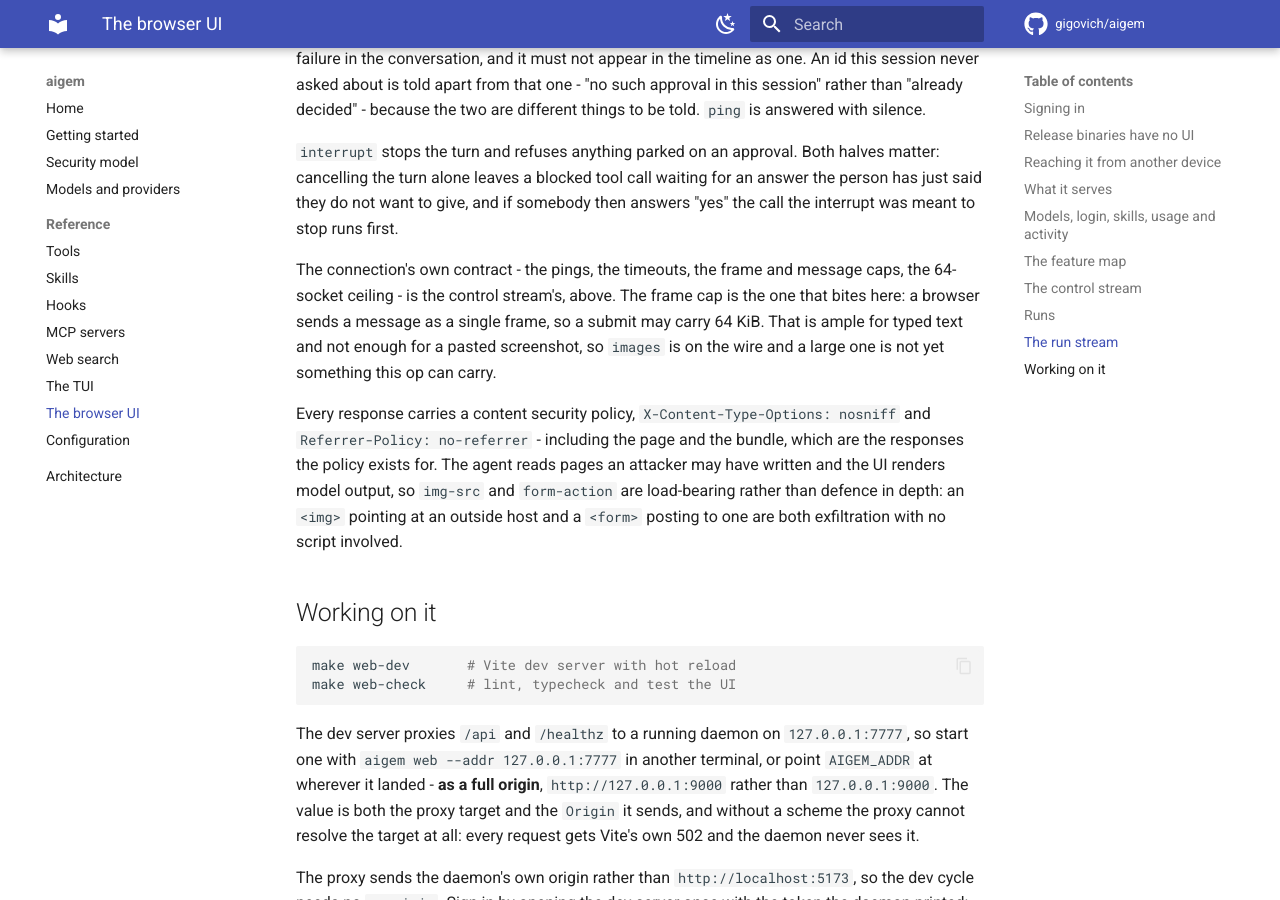
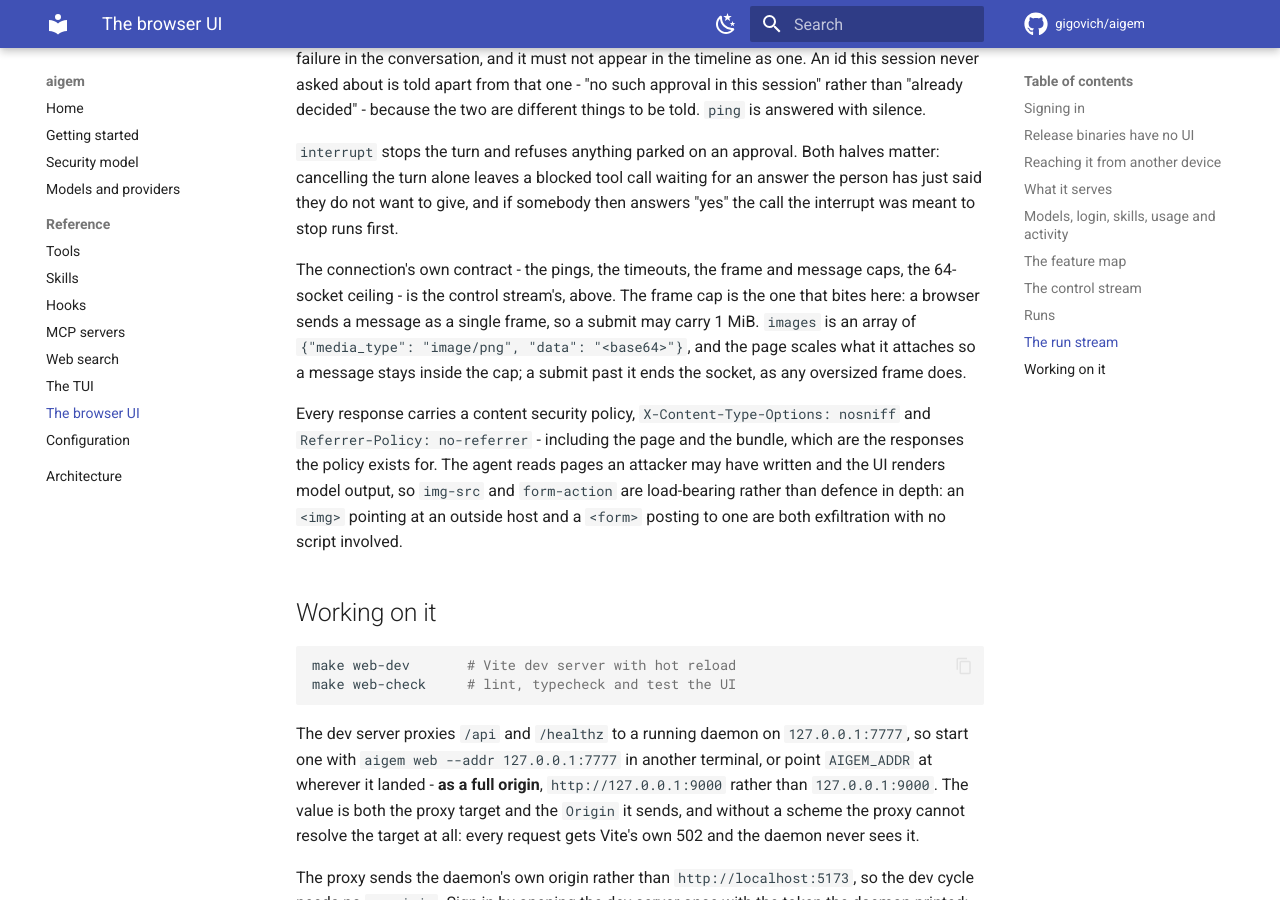
Before and after one commit to gigovich/aigem, an MkDocs documentation site: the page built from docs/web.md, in a window 1280 px wide and 900 px high, scrolled down 10455 px. Built offline with MkDocs 1.6.1 and Material for MkDocs 9.7.7, drawn with Linux system fonts in a browser that asks for light colours; comment, search, counter and statistics services are not loaded; some of the changed text lies outside the part shown.

Commit message:
feat(web): let a submit carry a scaled screenshot

```diff
--- a/docs/web.md
+++ b/docs/web.md
@@ -285,7 +285,7 @@ silence.
 
 The connection's own contract: the daemon sends a protocol ping every 30
 seconds, hangs up after 90 seconds without a frame from the client, and caps one
-frame at 64 KiB and one message at 256 KiB. A browser answers the ping itself,
+frame at 1 MiB and one message at 4 MiB. A browser answers the ping itself,
 so a page has nothing to do to stay connected. The daemon holds 64 websockets at
 once across every tab; the 65th handshake is refused with a 503 and a
 `Retry-After`, which is a retry rather than an error to show.
@@ -471,9 +471,10 @@ then answers "yes" the call the interrupt was meant to stop runs first.
 The connection's own contract - the pings, the timeouts, the frame and message
 caps, the 64-socket ceiling - is the control stream's, above. The frame cap is
 the one that bites here: a browser sends a message as a single frame, so a
-submit may carry 64 KiB. That is ample for typed text and not enough for a
-pasted screenshot, so `images` is on the wire and a large one is not yet
-something this op can carry.
+submit may carry 1 MiB. `images` is an array of `{"media_type":
+"image/png", "data": "<base64>"}`, and the page scales what it attaches so a
+message stays inside the cap; a submit past it ends the socket, as any
+oversized frame does.
 
 Every response carries a content security policy, `X-Content-Type-Options:
 nosniff` and `Referrer-Policy: no-referrer` - including the page and the bundle,
```
Also changed, not shown: 2 other files.
